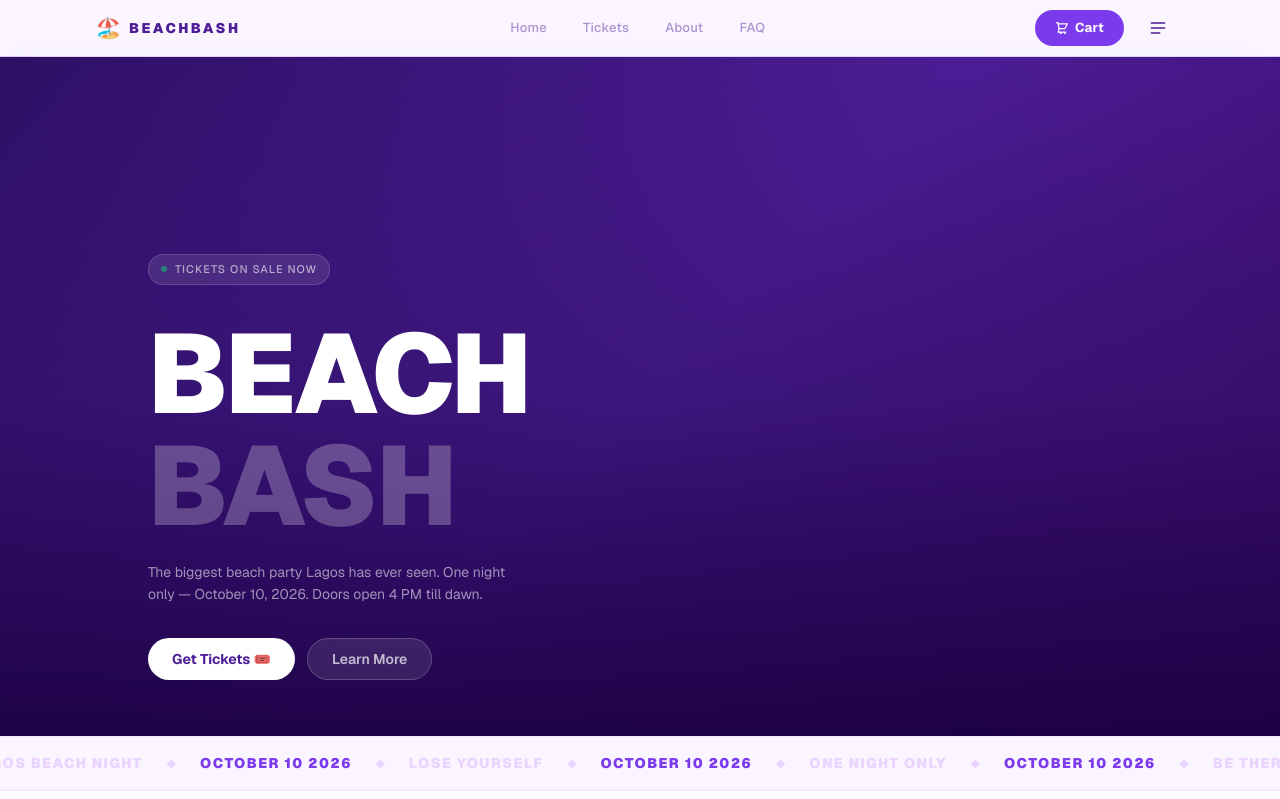
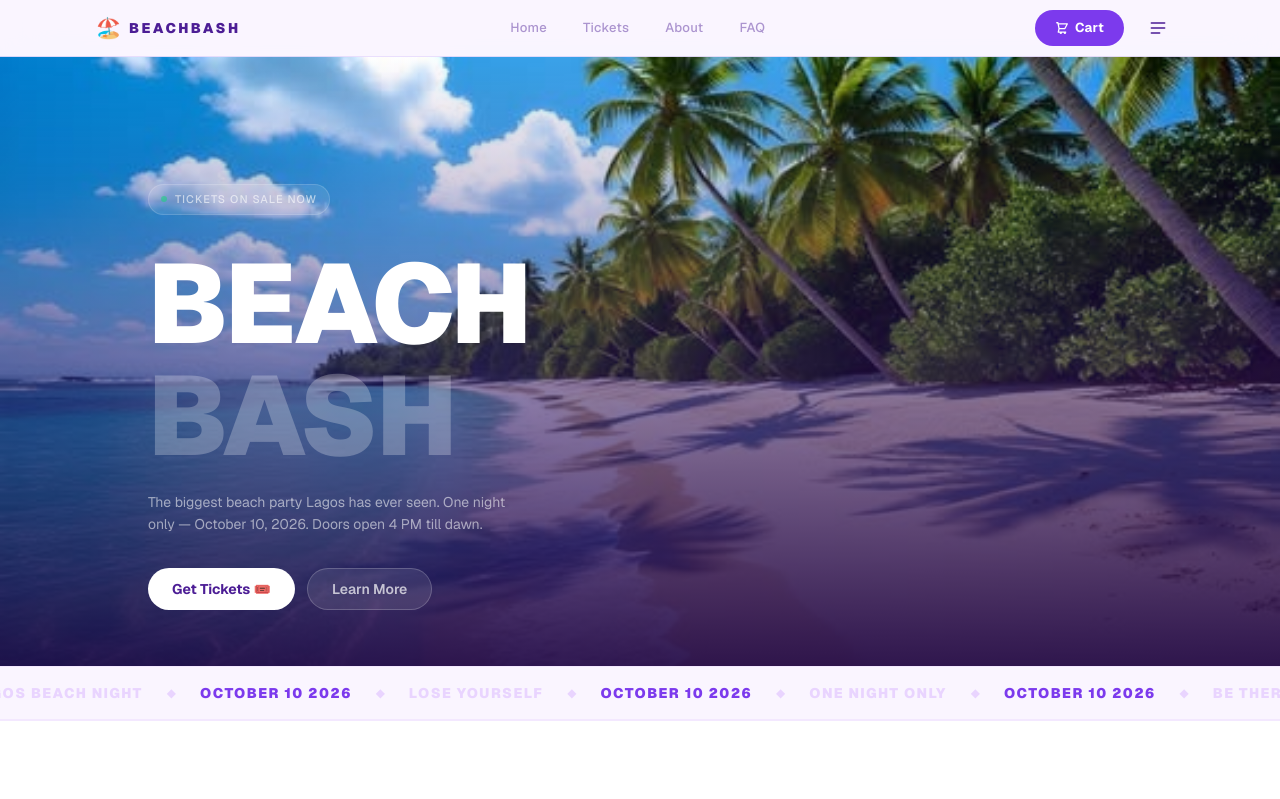
Before and after one commit to rolandaayo/beachbash-party, a Next.js app: page / in a window 1280 px wide. Shown: the top 799 px of the page. Built offline with nearby package versions, Linux system fonts and the light colour scheme.

Commit message:
Hero bg added

```diff
--- a/app/page.tsx
+++ b/app/page.tsx
@@ -7,30 +7,14 @@ export default function Home() {
   return (
     <div className="pt-14">
       {/* ── HERO ─────────────────────────────────────────────────────── */}
-      {/*
-        BACKGROUND IMAGE SLOT
-        To add a background image, place your image in /public/hero-bg.jpg
-        and uncomment the style below. The purple overlay stays on top
-        so text remains readable.
-
-        style={{ backgroundImage: "url('/hero-bg.jpg')", backgroundSize: "cover", backgroundPosition: "center" }}
-      */}
       <section
-        className="relative min-h-[85vh] flex items-end overflow-hidden"
+        className="relative min-h-[75vh] flex items-end overflow-hidden"
         style={{
-          /* ↓ swap this for your image when ready ↓ */
-          background:
-            "linear-gradient(135deg, #2e1065 0%, #4c1d95 50%, #3b0764 100%)",
+          backgroundImage: "url('/hero-bg.jpg')",
+          backgroundSize: "cover",
+          backgroundPosition: "center",
         }}
       >
-        {/*
-          ── IMAGE SLOT ──────────────────────────────────────────────
-          When you have a background photo, replace the section style above with:
-            backgroundImage: "url('/hero-bg.jpg')"
-            backgroundSize: "cover"
-            backgroundPosition: "center top"
-          Then this overlay div will darken the photo so text stays sharp.
-        */}
         <div className="absolute inset-0 bg-gradient-to-t from-[#1a0040]/90 via-[#2e1065]/50 to-transparent pointer-events-none" />
 
         {/* Content sits at the bottom of the hero */}
```
Also changed, not shown: public/hero-bg.jpg (added).
